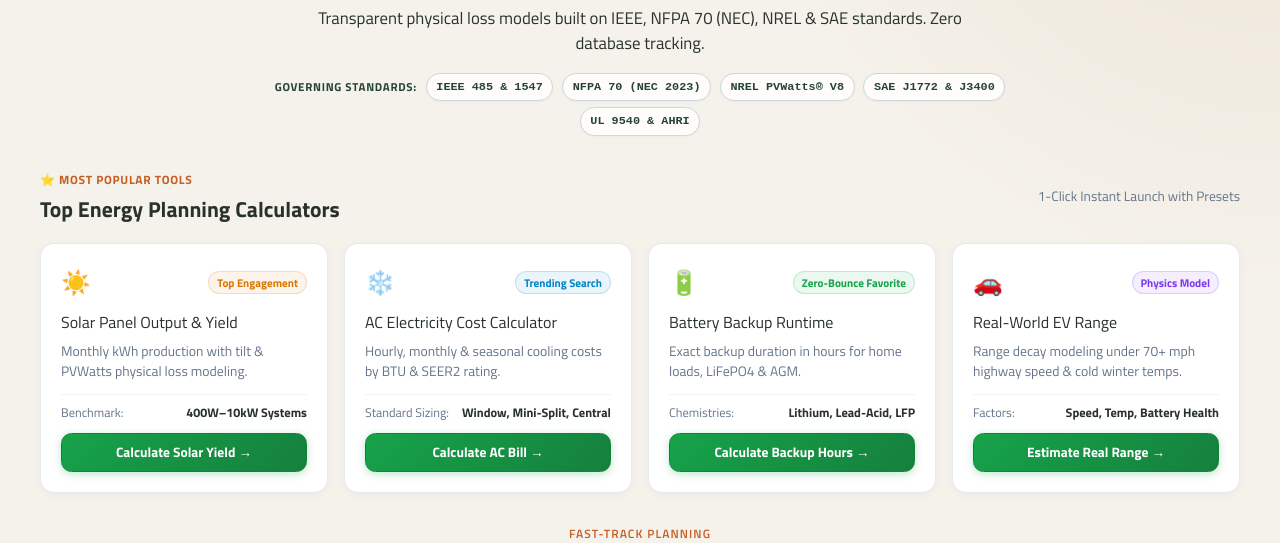
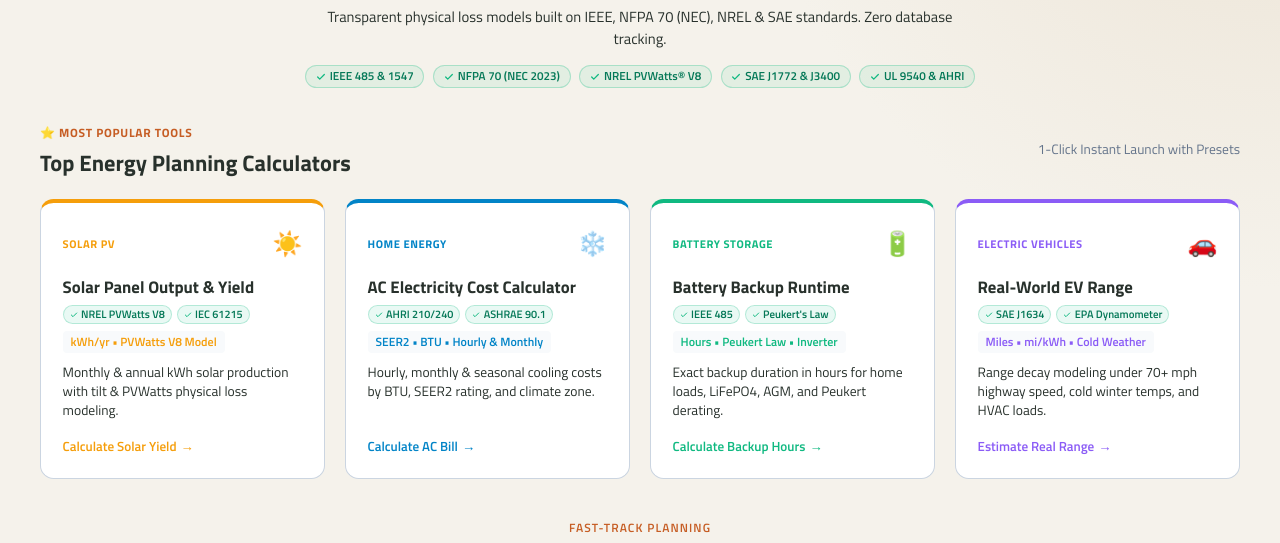
Before and after one commit to miadsaadidi/powerlab, a Next.js app: page / in a window 1280 px wide. Shown: the part 255-798 px from the top of the page. Built offline with nearby package versions, Linux system fonts and the light colour scheme; no server answers.

Commit message:
feat(ui): refine green standards check badges, decrease hero subtitle size, and align card designs

```diff
--- a/src/app/globals.css
+++ b/src/app/globals.css
@@ -672,6 +672,41 @@ main { max-width:1280px; }
   border-color: #f59e0b;
   color: #f59e0b;
 }
+.standard-green-badge {
+  display: inline-flex;
+  align-items: center;
+  gap: 0.25rem;
+  padding: 0.18rem 0.6rem;
+  border-radius: 9999px;
+  background: rgba(16, 185, 129, 0.08);
+  border: 1px solid rgba(16, 185, 129, 0.28);
+  font-size: 0.73rem;
+  font-weight: 600;
+  color: #047857;
+  text-decoration: none;
+  line-height: 1.35;
+  transition: all 140ms cubic-bezier(0.16, 1, 0.3, 1);
+}
+.standard-green-badge:hover {
+  background: rgba(16, 185, 129, 0.18) !important;
+  border-color: rgba(16, 185, 129, 0.5) !important;
+  color: #065f46 !important;
+  transform: translateY(-1px);
+  box-shadow: 0 3px 8px rgba(16, 185, 129, 0.14);
+  text-decoration: none;
+}
+[data-theme="dark"] .standard-green-badge {
+  background: rgba(16, 185, 129, 0.12) !important;
+  border-color: rgba(16, 185, 129, 0.35) !important;
+  color: #34d399 !important;
+}
+[data-theme="dark"] .standard-green-badge:hover {
+  background: rgba(16, 185, 129, 0.22) !important;
+  border-color: #34d399 !important;
+  color: #6ee7b7 !important;
+  box-shadow: 0 4px 12px rgba(16, 185, 129, 0.25);
+}
+
 [data-theme="dark"] .verified-standards-box {
   background: linear-gradient(145deg, #0f172a 0%, #1e293b 100%) !important;
   border-color: #334155 !important;
--- a/src/app/page.tsx
+++ b/src/app/page.tsx
@@ -141,7 +141,7 @@ export default function HomePage() {
         </h1>
         <p
           style={{
-            fontSize: "1.05rem",
+            fontSize: "0.92rem",
             color: "var(--text-muted)",
             maxWidth: "680px",
             margin: "0 auto 0.65rem",
@@ -160,26 +160,30 @@ export default function HomePage() {
             justifyContent: "center",
             flexWrap: "wrap",
             gap: "0.4rem 0.55rem",
-            margin: "0.35rem auto 1.15rem",
+            margin: "0.25rem auto 1.15rem",
             maxWidth: "840px",
           }}
         >
-          <span
-            style={{
-              fontSize: "0.72rem",
-              fontWeight: 700,
-              textTransform: "uppercase",
-              letterSpacing: "0.06em",
-              color: "var(--brand-strong, #264435)",
-            }}
-          >
-            Governing Standards:
-          </span>
-          <Link href="/standards#ieee-485" className="hero-standard-pill" title="IEEE 485 & 1547 Stationary Battery & Interconnection Standards">IEEE 485 &amp; 1547</Link>
-          <Link href="/standards#nec-690" className="hero-standard-pill" title="NFPA 70 National Electrical Code (2023)">NFPA 70 (NEC 2023)</Link>
-          <Link href="/standards#nrel-pvwatts" className="hero-standard-pill" title="NREL PVWatts V8 Empirical Solar Insolation Model">NREL PVWatts® V8</Link>
-          <Link href="/standards#nec-625" className="hero-standard-pill" title="SAE J1772 & J3400 (NACS) EV Charging Standards">SAE J1772 &amp; J3400</Link>
-          <Link href="/standards#ahri-210-240" className="hero-standard-pill" title="UL 9540 Energy Storage Safety & AHRI 210/240 Performance">UL 9540 &amp; AHRI</Link>
+          <Link href="/standards#ieee-485" className="standard-green-badge" title="IEEE 485 & 1547 Stationary Battery & Interconnection Standards">
+            <svg width="10" height="10" viewBox="0 0 24 24" fill="none" stroke="currentColor" strokeWidth="3" strokeLinecap="round" strokeLinejoin="round" aria-hidden="true" style={{ color: "#10b981", flexShrink: 0 }}><polyline points="20 6 9 17 4 12" /></svg>
+            <span>IEEE 485 &amp; 1547</span>
+          </Link>
+          <Link href="/standards#nec-690" className="standard-green-badge" title="NFPA 70 National Electrical Code (2023)">
+            <svg width="10" height="10" viewBox="0 0 24 24" fill="none" stroke="currentColor" strokeWidth="3" strokeLinecap="round" strokeLinejoin="round" aria-hidden="true" style={{ color: "#10b981", flexShrink: 0 }}><polyline points="20 6 9 17 4 12" /></svg>
+            <span>NFPA 70 (NEC 2023)</span>
+          </Link>
+          <Link href="/standards#nrel-pvwatts" className="standard-green-badge" title="NREL PVWatts V8 Empirical Solar Insolation Model">
+            <svg width="10" height="10" viewBox="0 0 24 24" fill="none" stroke="currentColor" strokeWidth="3" strokeLinecap="round" strokeLinejoin="round" aria-hidden="true" style={{ color: "#10b981", flexShrink: 0 }}><polyline points="20 6 9 17 4 12" /></svg>
+            <span>NREL PVWatts® V8</span>
+          </Link>
+          <Link href="/standards#nec-625" className="standard-green-badge" title="SAE J1772 & J3400 (NACS) EV Charging Standards">
+            <svg width="10" height="10" viewBox="0 0 24 24" fill="none" stroke="currentColor" strokeWidth="3" strokeLinecap="round" strokeLinejoin="round" aria-hidden="true" style={{ color: "#10b981", flexShrink: 0 }}><polyline points="20 6 9 17 4 12" /></svg>
+            <span>SAE J1772 &amp; J3400</span>
+          </Link>
+          <Link href="/standards#ahri-210-240" className="standard-green-badge" title="UL 9540 Energy Storage Safety & AHRI 210/240 Performance">
+            <svg width="10" height="10" viewBox="0 0 24 24" fill="none" stroke="currentColor" strokeWidth="3" strokeLinecap="round" strokeLinejoin="round" aria-hidden="true" style={{ color: "#10b981", flexShrink: 0 }}><polyline points="20 6 9 17 4 12" /></svg>
+            <span>UL 9540 &amp; AHRI</span>
+          </Link>
         </div>
       </section>
 
--- a/src/components/home/home-search-filter.tsx
+++ b/src/components/home/home-search-filter.tsx
@@ -3,6 +3,7 @@
 import { useState, useMemo } from "react";
 import Link from "next/link";
 import type { CalculatorRegistryItem } from "@/lib/calculator-registry";
+import { CALCULATOR_STANDARDS_MAP } from "@/data/standards-registry";
 
 interface HomeSearchFilterProps {
   calculators: CalculatorRegistryItem[];
@@ -212,6 +213,7 @@ export function HomeSearchFilter({ calculators, cardContent }: HomeSearchFilterP
             const content = cardContent[calculator.id];
             const catInfo = CATEGORY_META[calculator.category] ?? { label: calculator.category, icon: "⚡", color: "#0284c7" };
             const meta = CALCULATOR_METRICS[calculator.id];
+            const standards = CALCULATOR_STANDARDS_MAP[calculator.id];
             const color = catInfo.color;
             const categoryName = catInfo.label;
 
@@ -253,6 +255,35 @@ export function HomeSearchFilter({ calculators, cardContent }: HomeSearchFilterP
                 <h3 style={{ margin: "0 0 0.35rem", fontSize: "1.05rem", fontWeight: 700 }}>
                   {calculator.name}
                 </h3>
+
+                {/* Standards Badges Row */}
+                {standards && standards.length > 0 && (
+                  <div style={{ display: "flex", flexWrap: "wrap", gap: "0.3rem", marginBottom: "0.45rem" }}>
+                    {standards.slice(0, 3).map((std) => (
+                      <span
+                        key={std.code}
+                        style={{
+                          display: "inline-flex",
+                          alignItems: "center",
+                          gap: "0.22rem",
+                          fontSize: "0.68rem",
+                          fontWeight: 600,
+                          color: "#047857",
+                          background: "rgba(16, 185, 129, 0.09)",
+                          border: "1px solid rgba(16, 185, 129, 0.25)",
+                          padding: "1px 6px",
+                          borderRadius: "9999px",
+                          lineHeight: 1.3,
+                        }}
+                      >
+                        <svg width="8" height="8" viewBox="0 0 24 24" fill="none" stroke="currentColor" strokeWidth="3" strokeLinecap="round" strokeLinejoin="round" aria-hidden="true" style={{ color: "#10b981", flexShrink: 0 }}>
+                          <polyline points="20 6 9 17 4 12" />
+                        </svg>
+                        <span>{std.code}</span>
+                      </span>
+                    ))}
+                  </div>
+                )}
 
                 {/* Metric Pill Badge */}
                 <div
--- a/src/components/home/popular-calculators-launcher.tsx
+++ b/src/components/home/popular-calculators-launcher.tsx
@@ -5,65 +5,65 @@ import { track } from "@/lib/analytics/analytics";
 
 interface PopularTool {
   id: string;
+  categoryLabel: string;
+  color: string;
   title: string;
-  tagline: string;
-  badge: string;
-  badgeColor: string;
+  description: string;
+  standards: string[];
+  metric: string;
   icon: string;
   route: string;
   actionText: string;
-  metricLabel: string;
-  metricValue: string;
 }
 
 const POPULAR_TOOLS: PopularTool[] = [
   {
     id: "solar-panel-output",
+    categoryLabel: "Solar PV",
+    color: "#f59e0b",
     title: "Solar Panel Output & Yield",
-    tagline: "Monthly kWh production with tilt & PVWatts physical loss modeling.",
-    badge: "Top Engagement",
-    badgeColor: "#d97706",
+    description: "Monthly & annual kWh solar production with tilt & PVWatts physical loss modeling.",
+    standards: ["NREL PVWatts V8", "IEC 61215"],
+    metric: "kWh/yr • PVWatts V8 Model",
     icon: "☀️",
     route: "/solar/solar-panel-output-calculator",
     actionText: "Calculate Solar Yield",
-    metricLabel: "Benchmark",
-    metricValue: "400W–10kW Systems",
   },
   {
     id: "ac-cost",
+    categoryLabel: "Home Energy",
+    color: "#0284c7",
     title: "AC Electricity Cost Calculator",
-    tagline: "Hourly, monthly & seasonal cooling costs by BTU & SEER2 rating.",
-    badge: "Trending Search",
-    badgeColor: "#0284c7",
+    description: "Hourly, monthly & seasonal cooling costs by BTU, SEER2 rating, and climate zone.",
+    standards: ["AHRI 210/240", "ASHRAE 90.1"],
+    metric: "SEER2 • BTU • Hourly & Monthly",
     icon: "❄️",
     route: "/home-energy/air-conditioner-cost-calculator",
     actionText: "Calculate AC Bill",
-    metricLabel: "Standard Sizing",
-    metricValue: "Window, Mini-Split, Central",
   },
   {
     id: "battery-runtime",
+    categoryLabel: "Battery Storage",
+    color: "#10b981",
     title: "Battery Backup Runtime",
-    tagline: "Exact backup duration in hours for home loads, LiFePO4 & AGM.",
-    badge: "Zero-Bounce Favorite",
-    badgeColor: "#16a34a",
+    description: "Exact backup duration in hours for home loads, LiFePO4, AGM, and Peukert derating.",
+    standards: ["IEEE 485", "Peukert's Law"],
+    metric: "Hours • Peukert Law • Inverter",
     icon: "🔋",
     route: "/battery/battery-runtime-calculator",
     actionText: "Calculate Backup Hours",
-    metricLabel: "Chemistries",
-    metricValue: "Lithium, Lead-Acid, LFP",
   },
   {
     id: "ev-range",
+    categoryLabel: "Electric Vehicles",
+    color: "#8b5cf6",
     title: "Real-World EV Range",
-    tagline: "Range decay modeling under 70+ mph highway speed & cold winter temps.",
-    badge: "Physics Model",
-    badgeColor: "#7c3aed",
+    description: "Range decay modeling under 70+ mph highway speed, cold winter temps, and HVAC loads.",
+    standards: ["SAE J1634", "EPA Dynamometer"],
+    metric: "Miles • mi/kWh • Cold Weather",
     icon: "🚗",
     route: "/ev/ev-range-calculator",
     actionText: "Estimate Real Range",
-    metricLabel: "Factors",
-    metricValue: "Speed, Temp, Battery Health",
   },
 ];
 
@@ -73,7 +73,7 @@ export function PopularCalculatorsLauncher() {
       className="popular-launcher-section"
       aria-label="Most Popular Energy Planning Calculators"
       style={{
-        margin: "0.5rem auto 2rem",
+        margin: "0.5rem auto 2.5rem",
         maxWidth: "1200px",
         width: "100%",
       }}
@@ -85,7 +85,7 @@ export function PopularCalculatorsLauncher() {
           justifyContent: "space-between",
           flexWrap: "wrap",
           gap: "0.75rem",
-          marginBottom: "1rem",
+          marginBottom: "1.15rem",
         }}
       >
         <div>
@@ -100,7 +100,7 @@ export function PopularCalculatorsLauncher() {
           >
             ⭐ Most Popular Tools
           </span>
-          <h2 style={{ fontSize: "1.35rem", fontWeight: 700, margin: "0.15rem 0 0" }}>
+          <h2 style={{ fontSize: "1.4rem", fontWeight: 700, margin: "0.15rem 0 0" }}>
             Top Energy Planning Calculators
           </h2>
         </div>
@@ -113,98 +113,116 @@ export function PopularCalculatorsLauncher() {
         style={{
           display: "grid",
           gridTemplateColumns: "repeat(auto-fit, minmax(260px, 1fr))",
-          gap: "1rem",
+          gap: "1.25rem",
         }}
       >
         {POPULAR_TOOLS.map((tool) => (
-          <div
+          <Link
             key={tool.id}
+            href={tool.route}
+            className="flow-node-card home-calc-card"
             style={{
-              borderRadius: "0.85rem",
-              border: "1px solid var(--border-color, #e2e8f0)",
-              background: "var(--card-bg, #ffffff)",
-              boxShadow: "0 2px 8px rgba(0, 0, 0, 0.04)",
-              padding: "1.25rem",
               display: "flex",
               flexDirection: "column",
-              justifyContent: "space-between",
-              gap: "0.85rem",
-              transition: "transform 140ms ease, box-shadow 140ms ease",
+              padding: "1.35rem",
+              borderRadius: "0.85rem",
+              background: "var(--card-bg, #ffffff)",
+              border: "1px solid var(--border-color, #cbd5e1)",
+              borderTop: `4px solid ${tool.color}`,
+              textDecoration: "none",
+              color: "inherit",
+              transition: "transform 0.15s ease, box-shadow 0.15s ease",
             }}
+            onClick={() => track("calculator_calculate", { calculator: tool.id, action: "popular_launcher_click" })}
           >
-            <div>
-              <div
-                style={{
-                  display: "flex",
-                  justifyContent: "space-between",
-                  alignItems: "center",
-                  gap: "0.5rem",
-                  marginBottom: "0.5rem",
-                }}
-              >
-                <span style={{ fontSize: "1.5rem" }} aria-hidden="true">
-                  {tool.icon}
-                </span>
+            {/* Top Row: Category Label on left, Icon on right */}
+            <div style={{ display: "flex", alignItems: "center", justifyContent: "space-between", marginBottom: "0.75rem" }}>
               <span
                 style={{
                   fontSize: "0.7rem",
                   fontWeight: 700,
-                    padding: "2px 8px",
-                    borderRadius: "9999px",
-                    background: `${tool.badgeColor}15`,
-                    color: tool.badgeColor,
-                    border: `1px solid ${tool.badgeColor}30`,
+                  textTransform: "uppercase",
+                  letterSpacing: "0.05em",
+                  color: tool.color,
                 }}
               >
-                  {tool.badge}
+                {tool.categoryLabel}
+              </span>
+              <span style={{ fontSize: "1.5rem" }} aria-hidden="true">
+                {tool.icon}
               </span>
             </div>
 
-              <h3 style={{ fontSize: "1.05rem", fontWeight: 700, margin: "0 0 0.35rem" }}>
-                <Link
-                  href={tool.route}
-                  style={{ textDecoration: "none", color: "var(--ink, #1e293b)" }}
-                  onClick={() => track("calculator_calculate", { calculator: tool.id, action: "popular_launcher_click" })}
-                >
+            {/* Calculator Title */}
+            <h3 style={{ margin: "0 0 0.35rem", fontSize: "1.05rem", fontWeight: 700 }}>
               {tool.title}
-                </Link>
             </h3>
 
-              <p style={{ fontSize: "0.86rem", color: "var(--text-muted, #64748b)", margin: 0, lineHeight: 1.45 }}>
-                {tool.tagline}
-              </p>
+            {/* Standards Badges Row */}
+            <div style={{ display: "flex", flexWrap: "wrap", gap: "0.3rem", marginBottom: "0.45rem" }}>
+              {tool.standards.map((std) => (
+                <span
+                  key={std}
+                  style={{
+                    display: "inline-flex",
+                    alignItems: "center",
+                    gap: "0.22rem",
+                    fontSize: "0.68rem",
+                    fontWeight: 600,
+                    color: "#047857",
+                    background: "rgba(16, 185, 129, 0.09)",
+                    border: "1px solid rgba(16, 185, 129, 0.25)",
+                    padding: "1px 6px",
+                    borderRadius: "9999px",
+                    lineHeight: 1.3,
+                  }}
+                >
+                  <svg width="8" height="8" viewBox="0 0 24 24" fill="none" stroke="currentColor" strokeWidth="3" strokeLinecap="round" strokeLinejoin="round" aria-hidden="true" style={{ color: "#10b981", flexShrink: 0 }}>
+                    <polyline points="20 6 9 17 4 12" />
+                  </svg>
+                  <span>{std}</span>
+                </span>
+              ))}
             </div>
 
-            <div style={{ paddingTop: "0.5rem", borderTop: "1px solid var(--border-color, #f1f5f9)" }}>
+            {/* Metric Pill Badge */}
             <div
               style={{
-                  display: "flex",
-                  justifyContent: "space-between",
-                  fontSize: "0.78rem",
-                  color: "var(--text-muted, #64748b)",
-                  marginBottom: "0.65rem",
+                display: "inline-block",
+                alignSelf: "flex-start",
+                fontSize: "0.75rem",
+                fontWeight: 600,
+                color: tool.color,
+                background: "var(--bg-secondary, #f8fafc)",
+                padding: "2px 8px",
+                borderRadius: "4px",
+                marginBottom: "0.6rem",
               }}
             >
-                <span>{tool.metricLabel}:</span>
-                <strong style={{ color: "var(--ink, #1e293b)" }}>{tool.metricValue}</strong>
+              {tool.metric}
             </div>
 
-              <Link
-                href={tool.route}
-                className="button btn-primary"
+            {/* Description */}
+            <p style={{ margin: 0, fontSize: "0.85rem", color: "var(--text-muted)", lineHeight: 1.4, flexGrow: 1 }}>
+              {tool.description}
+            </p>
+
+            {/* Bottom Action Link */}
+            <div
               style={{
-                  width: "100%",
-                  textAlign: "center",
-                  fontSize: "0.85rem",
-                  padding: "0.5rem 0.75rem",
-                  textDecoration: "none",
+                marginTop: "1rem",
+                display: "flex",
+                alignItems: "center",
+                gap: "0.25rem",
+                fontSize: "0.825rem",
+                fontWeight: 600,
+                color: tool.color,
               }}
-                onClick={() => track("calculator_calculate", { calculator: tool.id, action: "popular_launcher_click" })}
             >
-                {tool.actionText} →
+              <span>{tool.actionText}</span>
+              <span aria-hidden="true">→</span>
+            </div>
           </Link>
-            </div>
-          </div>
         ))}
       </div>
     </section>
```
Also changed, not shown: src/components/calculator/standards-badge.tsx (+27 -59 lines). Lines whose indentation alone changed are shown as unchanged.
